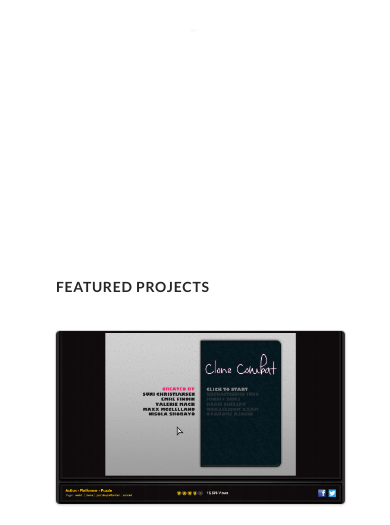
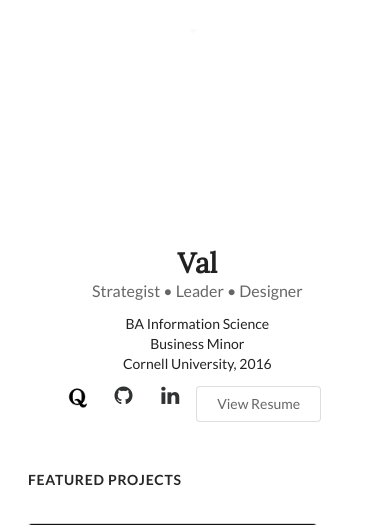
Before and after one commit to v-stickykeys/thevaleriemack.github.io-DEPRECATED, a PHP site: page / in a window 390 px wide. Shown: the part 431-956 px from the top of the page. Run offline with PHP 8.4, Linux system fonts and the light colour scheme.

Commit message:
contact info for mobile

```diff
--- a/css/main.css
+++ b/css/main.css
@@ -28,6 +28,9 @@ body {
 	font-family: 'Lora', "helvetica", serif;
 }
 
+#theHead {
+	font-family: 'Lora', "helvetica", serif;
+}
 
 #dropdown-icon {
 	margin-top: 40px;
@@ -124,8 +127,7 @@ body {
 @media all and (max-width: 700px) {
 	/*#menu{display: none;}*/
 	.masthead.segment{min-height: 300px;}
-	#bttn{display: inline;}
-	#sdBr{display: none;}
+	#sdBr{display: inline;}
 	#hdrImg{display: none;}
 	#FUCKWIT {padding: 0px;}
 	.ui.centered.fluid.card {margin-bottom: 40px;}
--- a/index.html
+++ b/index.html
@@ -67,7 +67,7 @@
     <div class="four wide column" id="leftSide">
       <div class="ui basic sticky center aligned segment" id="sdBr">
         <h1 class="ui header">
-          <div class="content">Val</div>
+          <div class="content" id="theHead">Val</div>
           <div class="sub header">Strategist • Leader • Designer</div>
           </h1>
           <div>BA Information Science</div>
--- a/js/script.js
+++ b/js/script.js
@@ -87,9 +87,11 @@ $(document).ready(function(){
 if (document.documentElement.clientWidth < 700) {
   document.getElementById("leftSide").className = "two wide";
   document.getElementById("mnCntnt").className = "fourteen wide column";
+  document.getElementById("sdBr").className = "ui basic center aligned segment";
 } else {
   document.getElementById("leftSide").className = "four wide column";
   document.getElementById("mnCntnt").className = "twelve wide column";
+  document.getElementById("sdBr").className = "ui basic sticky center aligned segment";
 }
 
 // loop
```
